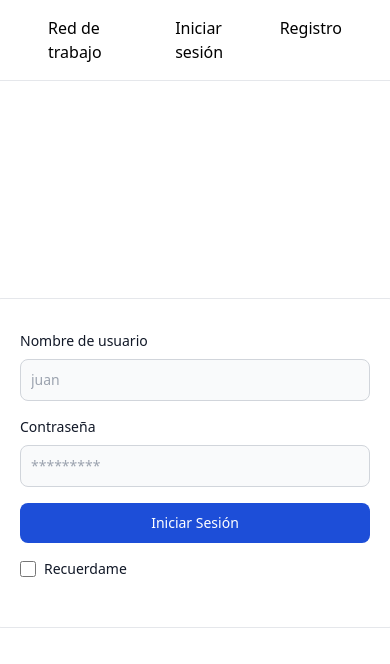
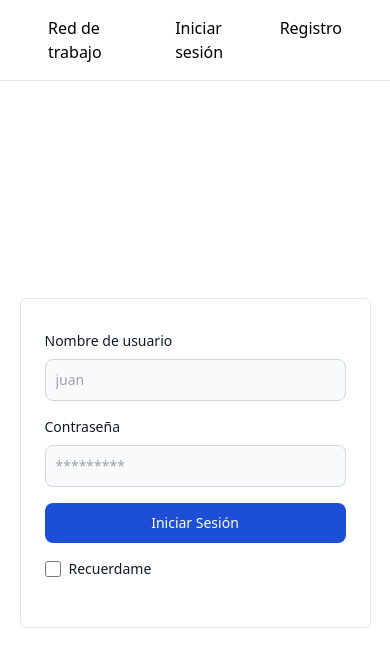
Before and after one commit to Mauro069/rdt-client, a Next.js app: page /auth/login in a window 390 px wide. Shown: the top 664 px of the page. Built offline with nearby package versions, Linux system fonts and the light colour scheme.

Commit message:
Form responsive

```diff
--- a/src/components/Forms/LoginForm.tsx
+++ b/src/components/Forms/LoginForm.tsx
@@ -3,7 +3,7 @@ import { CheckBox } from '../Checkbox'
 
 export const LoginForm = () => {
   return (
-    <form className='border border-gray-200 px-6 py-8 rounded-md max-w-sm mx-auto flex flex-col gap-4 min-w-[400px]'>
+    <form className='w-[90vw] sm:w-full max-w-[400px] border border-gray-200 px-6 py-8 rounded-md flex flex-col gap-4'>
       <Input
         label='Nombre de usuario'
         type='text'
```
